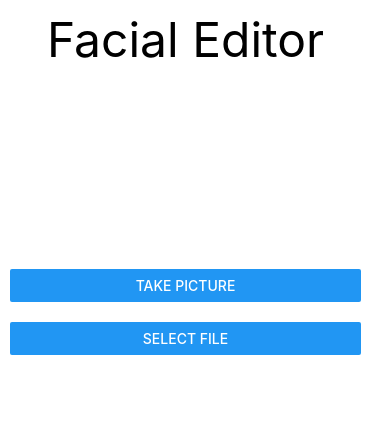
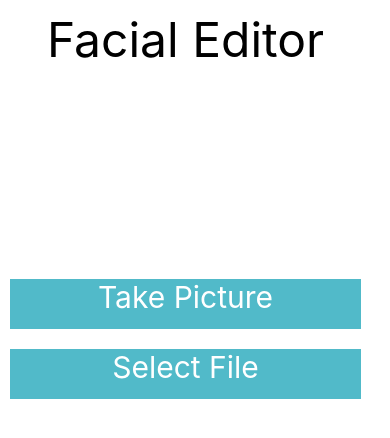
Before and after one commit to D-tube/React-Final-Project, a React Native app: screen / in a window 390 px wide. Shown: the top 438 px of the page. Built offline with nearby package versions, Linux system fonts and the light colour scheme.

Commit message:
Convert buttons to TouchableOpacity

```diff
--- a/App.js
+++ b/App.js
@@ -9,13 +9,13 @@ const HelloWorldApp = () => {
     <View style={styles.centered}>
       <Text style={styles.title}>Facial Editor</Text>
       <View style={styles.space1} />
-      <Button
-        style={styles.button}
-        onPress={takePicture}
-        title="Take Picture"
-      />
-      <View style={styles.space2} />
-      <Button style={styles.button} onPress={selectFile} title="Select File" />
+
+      <TouchableOpacity style={styles.button} onPress={takePicture}>
+        <Text style={styles.buttonText}>Take Picture</Text>
+      </TouchableOpacity>
+      <TouchableOpacity style={styles.button} onPress={selectFile}>
+        <Text style={styles.buttonText}>Select File</Text>
+      </TouchableOpacity>
     </View>
   );
 };
@@ -32,10 +32,10 @@ const styles = StyleSheet.create({
     color: '#000000',
   },
   button: {
-    color: '#51BAC9',
-    marginTop: 20,
-    marginBottom: 20,
-    height: 100,
+    backgroundColor: '#51BAC9',
+    marginTop: 10,
+    marginBottom: 10,
+    height: 50,
   },
   buttonText: {
     color: '#ffffff',
@@ -47,9 +47,5 @@ const styles = StyleSheet.create({
     width: 1,
     height: 200,
   },
-  space2: {
-    width: 1,
-    height: 20,
-  },
 });
 export default HelloWorldApp;
```
